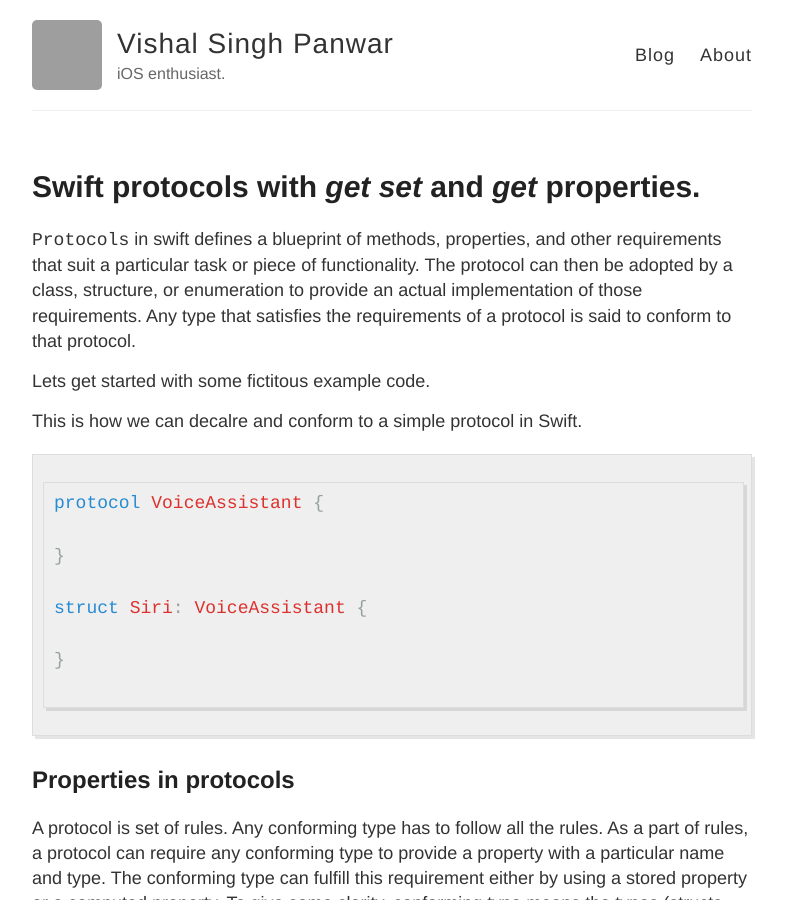
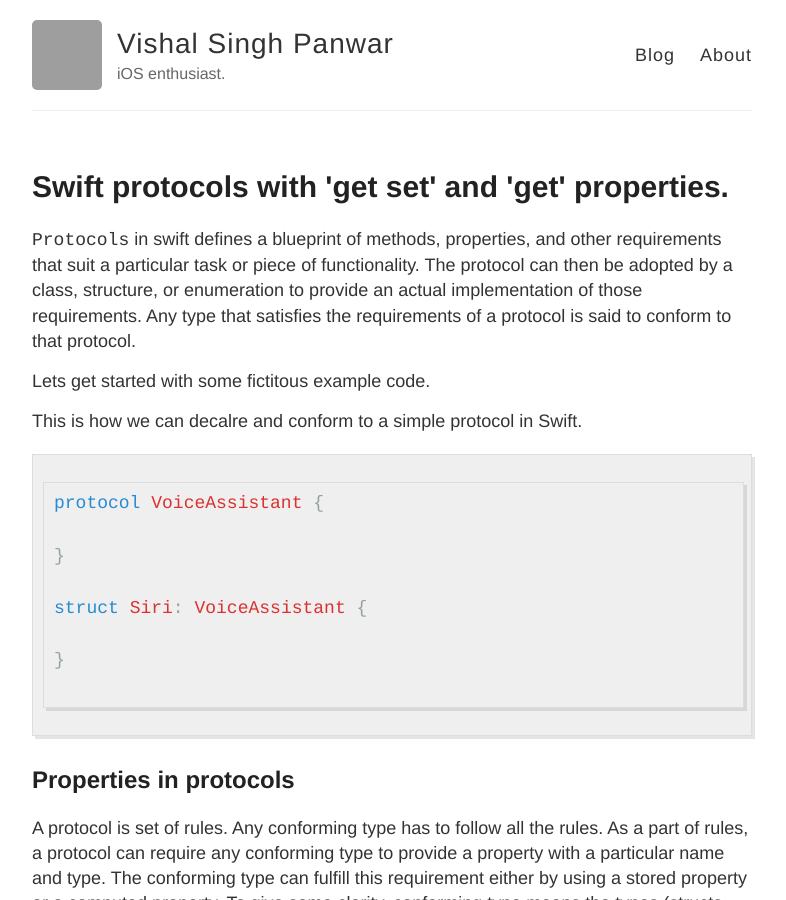
Before and after one commit to Vishal-Singh-Panwar/Vishal-Singh-Panwar.github.io, a Jekyll site: the page built from _posts/2016-7-3-SwiftProtocols.md, in a window 1280 px wide and 900 px high. Shown: the whole window, without its empty margins (248-1034 px from the left). Built offline with Jekyll 4.4.1, drawn with Linux system fonts in a browser that asks for light colours; comment, search, counter and statistics services are not loaded; grey boxes are pictures that could not be loaded.

Commit message:
formatting

```diff
--- a/_posts/2016-7-3-SwiftProtocols.md
+++ b/_posts/2016-7-3-SwiftProtocols.md
@@ -1,6 +1,6 @@
 ---
 layout: post
-title: Swift protocols with <i>get set</i> and <i>get</i> properties.
+title: Swift protocols with 'get set' and 'get' properties.
 ---
 
 `Protocols` in swift defines a blueprint of methods, properties, and other requirements that suit a particular task or piece of functionality. The protocol can then be adopted by a class, structure, or enumeration to provide an actual implementation of those requirements. Any type that satisfies the requirements of a protocol is said to conform to that protocol.
```
